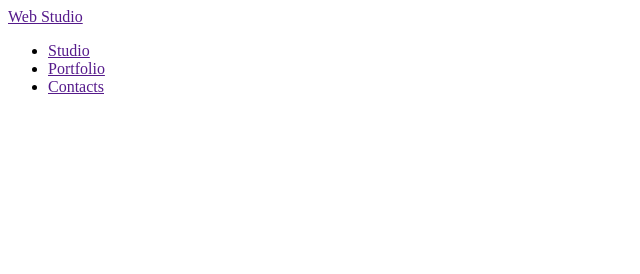
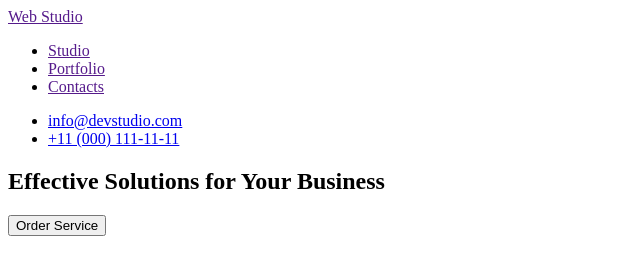
Before and after one commit to KukhtaDaria/goit-markup-hw-01, a plain HTML site: page index.html in a window 1280 px wide. Shown: the whole page, without its empty margins (0-640 px from the left). Drawn offline with Linux system fonts and the light colour scheme.

Commit message:
Update index.html

```diff
--- a/index.html
+++ b/index.html
@@ -1,25 +1,30 @@
 <!DOCTYPE html>
 <html lang="en">
   <head>
-    <meta charset="UTF-8">
-    <meta name="viewport" content="width=device-width, initial-scale=1.0">
+    <meta charset="UTF-8" />
+    <meta name="viewport" content="width=device-width, initial-scale=1.0" />
     <title>Document</title>
   </head>
   <body>
     <header>
       <nav>
-        <a href="">Web
-        Studio</a>
+        <a href="">Web Studio</a>
         <ul>
           <li><a href="">Studio</a></li>
           <li><a href="">Portfolio</a></li>
           <li><a href="">Contacts</a></li>
         </ul>
       </nav>
-
+      <ul>
+        <li><a href="mailo:info@devstudio.com">info@devstudio.com</a></li>
+        <li><a href="tel:+110001111111">+11 (000) 111-11-11</a></li>
+      </ul>
     </header>
     <main>
-        <section></section>
+      <section>
+        <h1>Effective Solutions for Your Business</h1>
+        <button type="button">Order Service</button>
+      </section>
       <section></section>
       <section></section>
       <section></section>
```
Lines whose indentation alone changed are shown as unchanged.
